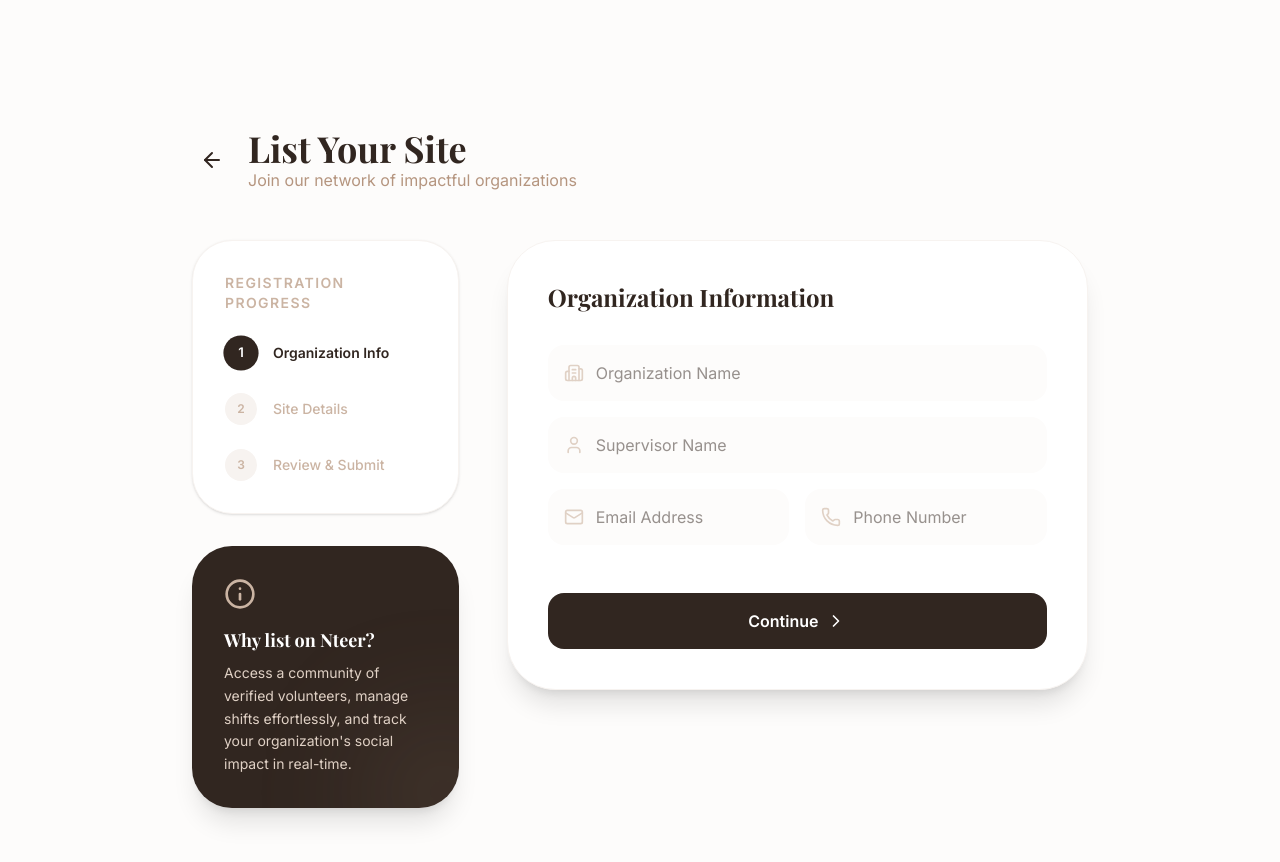
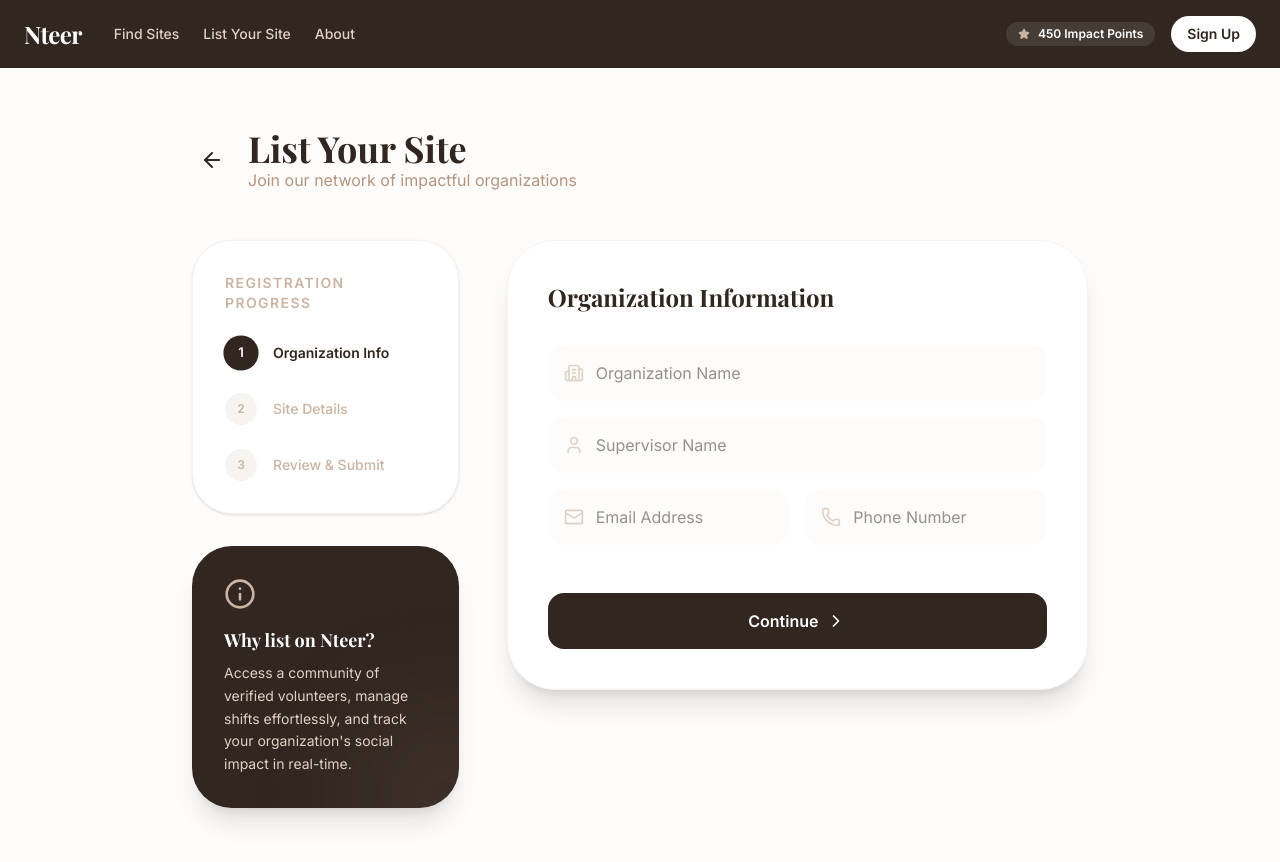
Before and after one commit to tmjoris/nteer, a React (Vite) app in the folder Client/: page /registersite in a window 1280 px wide. Shown: the top 862 px of the page. Built offline with nearby package versions, Linux system fonts and the light colour scheme; a web font is replaced by a local one.

Commit message:
added Navbar to registersite page

```diff
--- /dev/null
+++ b/Client/src/components/Navbar.tsx
@@ -0,0 +1,64 @@
+import React, { useState } from "react"
+import { Menu, X, Star } from "lucide-react"
+import { useNavigate, Link } from "react-router-dom"
+
+export default function Navbar() {
+  const [isMenuOpen, setIsMenuOpen] = useState(false)
+  const navigate = useNavigate()
+
+  const myImpact = { points: 450 }
+
+  return (
+    <nav className="fixed top-0 w-full z-50 bg-brand-950 text-white px-6 py-4">
+      <div className="max-w-7xl mx-auto flex justify-between items-center">
+
+        {/* Left */}
+        <div className="flex items-center gap-8">
+          <h1 className="text-2xl font-serif font-bold tracking-tight">
+            Nteer
+          </h1>
+
+          <div className="hidden md:flex items-center gap-6 text-sm font-medium text-brand-300">
+
+            <Link to="/sites" className="hover:text-white transition-colors">
+              Find Sites
+            </Link>
+
+            <Link to="/register-site" className="hover:text-white transition-colors">
+              List Your Site
+            </Link>
+
+            <Link to="/about" className="hover:text-white transition-colors">
+              About
+            </Link>
+
+          </div>
+        </div>
+
+        {/* Right */}
+        <div className="flex items-center gap-4">
+
+          <div className="hidden md:flex items-center gap-2 px-3 py-1 bg-white/10 rounded-full text-xs font-bold">
+            <Star className="w-3 h-3 text-brand-400 fill-brand-400" />
+            {myImpact.points} Impact Points
+          </div>
+
+          <button
+            className="md:hidden"
+            onClick={() => setIsMenuOpen(!isMenuOpen)}
+          >
+            {isMenuOpen ? <X /> : <Menu />}
+          </button>
+
+          <button
+            onClick={() => navigate("/signup")}
+            className="bg-white text-brand-950 px-4 py-2 rounded-full text-sm font-bold hover:bg-brand-100 transition-colors"
+          >
+            Sign Up
+          </button>
+
+        </div>
+      </div>
+    </nav>
+  )
+}
--- a/Client/src/pages/RegisterSite.tsx
+++ b/Client/src/pages/RegisterSite.tsx
@@ -15,6 +15,7 @@
 } from 'lucide-react';
 import { useNavigate } from 'react-router-dom';
 import { cn } from '../lib/utils';
+import Navbar from "../components/Navbar"
 
 const CAUSES = [
   'Environment',
@@ -85,6 +86,8 @@
   }
 
   return (
+    <>
+    <Navbar />
     <div className="min-h-screen bg-brand-50 pt-32 pb-20 px-6">
       <div className="max-w-4xl mx-auto">
         <div className="flex items-center gap-4 mb-12">
@@ -353,6 +356,7 @@
         </div>
       </div>
     </div>
+    </>
   );
 };
 
```
